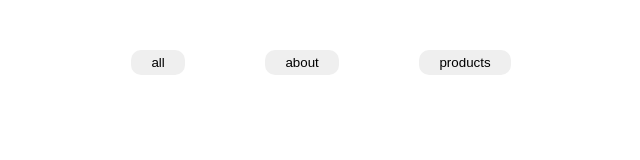
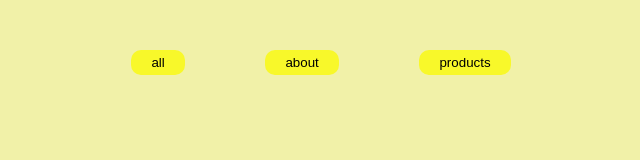
Before and after one commit to yakhyo04/data-information, a plain HTML site: page index.html in a window 1280 px wide. Shown: the whole page, without its empty margins (319-959 px from the left). Drawn offline with Linux system fonts and the light colour scheme.

Commit message:
added background-color

```diff
--- a/style.css
+++ b/style.css
@@ -1,3 +1,6 @@
+body{
+    background-color: rgb(241, 241, 168);
+}
 .box{
     width: 300px;
     padding: 10px 15px;
@@ -15,6 +18,7 @@ img{
 }
 li{
     margin-top: 100px;
+    background-color: #fff;
 }
 li:hover{
     box-shadow: 10px 10px 30px grey;
@@ -29,4 +33,5 @@ button{
     border: none;
     padding: 5px 20px;
     border-radius: 10px;
+    background-color: rgb(248, 248, 42);
 }
```
